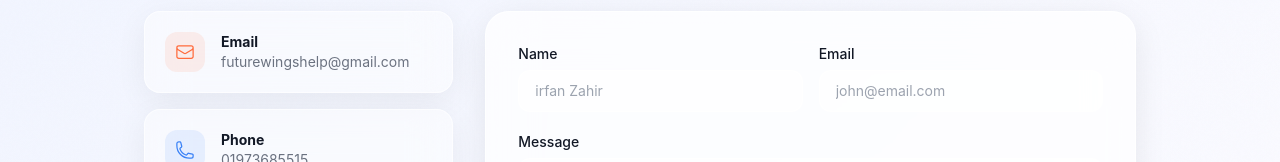
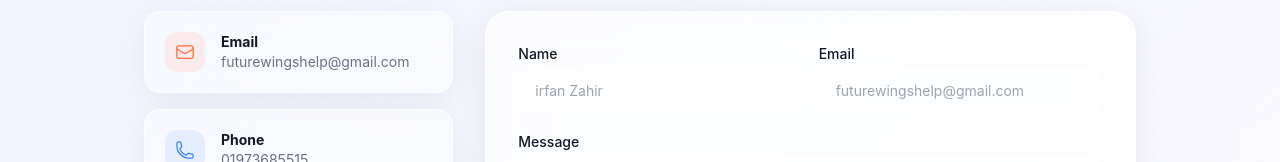
Before and after one commit to md-sazid9089/FutureWings_Smart_Path_to_Study_Abroad, a React (Vite) app in the folder frontend/: page /contact in a window 1280 px wide. Shown: the part 281-443 px from the top of the page. Built offline with nearby package versions, Linux system fonts and the light colour scheme; the HTML template or start-up script is replaced by a standard one.

Commit message:
fix: update email placeholder in Contact form input

```diff
--- a/frontend/src/pages/Contact.jsx
+++ b/frontend/src/pages/Contact.jsx
@@ -81,7 +81,7 @@ export default function Contact() {
                     required
                     value={form.email}
                     onChange={e => setForm({ ...form, email: e.target.value })}
-                    placeholder="john@email.com"
+                    placeholder="futurewingshelp@gmail.com"
                     className="w-full px-4 py-2.5 rounded-xl bg-white/60 border border-white/50 text-sm text-text placeholder:text-text-light focus:outline-none focus:ring-2 focus:ring-primary/40 transition"
                   />
                 </div>
```
